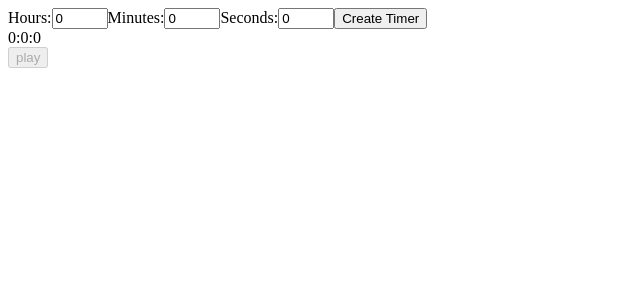
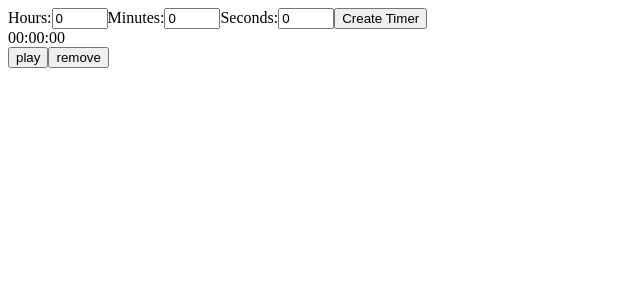
Before and after one commit to kiru07/React-Timer-App, a React (Vite) app: page / in a window 1280 px wide. Both pictures are taken after a click on the button "Create Timer". Shown: the top 300 px of the page, without its empty margins (0-640 px from the left). Built offline with nearby package versions, Linux system fonts and the light colour scheme.

Commit message:
Implemented remove timer

```diff
--- a/components/Timer.jsx
+++ b/components/Timer.jsx
@@ -11,11 +11,17 @@ class Timer extends React.Component {
       timerOn: false
     };
 
-    this.handleClick = this.handleClick.bind(this);
+    this.handlePlayBtnClick = this.handlePlayBtnClick.bind(this);
+    this.handleRemoveBtnClick = this.handleRemoveBtnClick.bind(this);
     this.tick = this.tick.bind(this);
   }
 
-  handleClick(e) {
+  // clear any intervals before component is removed from dom tree
+  componentWillUnmount() {
+    clearInterval(this.timerId);
+  }
+
+  handlePlayBtnClick(e) {
     if (this.state.timerOn) {
       clearInterval(this.timerId);
     } else {
@@ -26,6 +32,10 @@ class Timer extends React.Component {
     this.setState({
       timerOn: !this.state.timerOn
     });
+  }
+
+  handleRemoveBtnClick() {
+    this.props.onRemoveTimer(this.props.id);
   }
 
   // Called by setInterval every second
@@ -60,21 +70,30 @@ class Timer extends React.Component {
   }
 
   render() {
+    // add 0 prefix
     let { hours, mins, seconds } = this.state;
-    let btnName = this.state.timerOn ? "pause" : "play";
+    hours = hours < 10 ? `0${hours}` : hours;
+    mins = mins < 10 ? `0${mins}` : mins;
+    seconds = seconds < 10 ? `0${seconds}` : seconds;
+    // determine button text
+    let playBtnName = this.state.timerOn ? "pause" : "play";
     let isDisabled =
       (hours === 0) & (mins === 0) & (seconds === 0) ? true : false;
+
     return (
       <div>
         <div className="time">
           {hours}:{mins}:{seconds}
         </div>
         <button
-          value={btnName}
-          onClick={this.handleClick}
+          name="playTimerBtn"
+          onClick={this.handlePlayBtnClick}
           disabled={isDisabled}
         >
-          {btnName}
+          {playBtnName}
+        </button>
+        <button name="removeTimerBtn" onClick={this.handleRemoveBtnClick}>
+          remove
         </button>
       </div>
     );
--- a/components/TimerList.jsx
+++ b/components/TimerList.jsx
@@ -14,6 +14,7 @@ class TimerList extends React.Component {
 
     this.handleChange = this.handleChange.bind(this);
     this.handleSubmit = this.handleSubmit.bind(this);
+    this.handleRemoveTimer = this.handleRemoveTimer.bind(this);
   }
 
   handleChange(e) {
@@ -29,15 +30,29 @@ class TimerList extends React.Component {
   handleSubmit(e) {
     e.preventDefault();
 
-    let newTimers = this.state.timers.slice(); // returns a new array (not reference to array <- we don't want to directly mutate the state -> so make a copy)
+    let { timers, setHours, setMins, setSeconds } = this.state;
+    let newTimers = timers.slice(); // returns a new array (not reference to array <- we don't want to directly mutate the state -> so make a copy)
+    let timerId = Date.now();
     newTimers.push(
       <Timer
-        initialHours={this.state.setHours}
-        initialMinutes={this.state.setMins}
-        initialSeconds={this.state.setSeconds}
-        key={Date.now()} //unique key
+        initialHours={setHours}
+        initialMinutes={setMins}
+        initialSeconds={setSeconds}
+        onRemoveTimer={this.handleRemoveTimer}
+        key={timerId} //unique key
+        id={timerId}
       />
     );
+    this.setState({
+      timers: newTimers
+    });
+  }
+
+  handleRemoveTimer(id) {
+    console.log(this);
+    let { timers } = this.state;
+    let timerIndex = timers.findIndex(timer => timer.id === id);
+    let newTimers = timers.slice(timerIndex, timerIndex + 1); // slice(begin, end) (not including end)
     this.setState({
       timers: newTimers
     });
```
